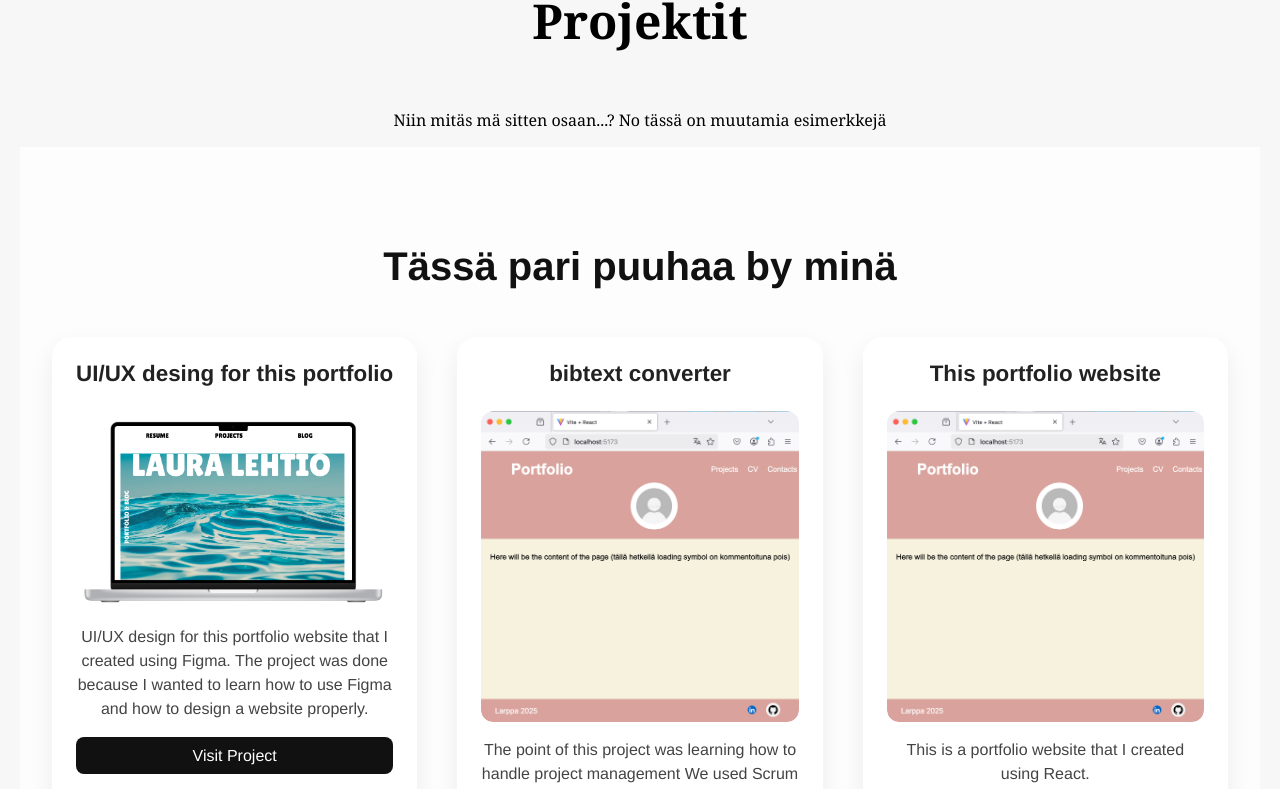
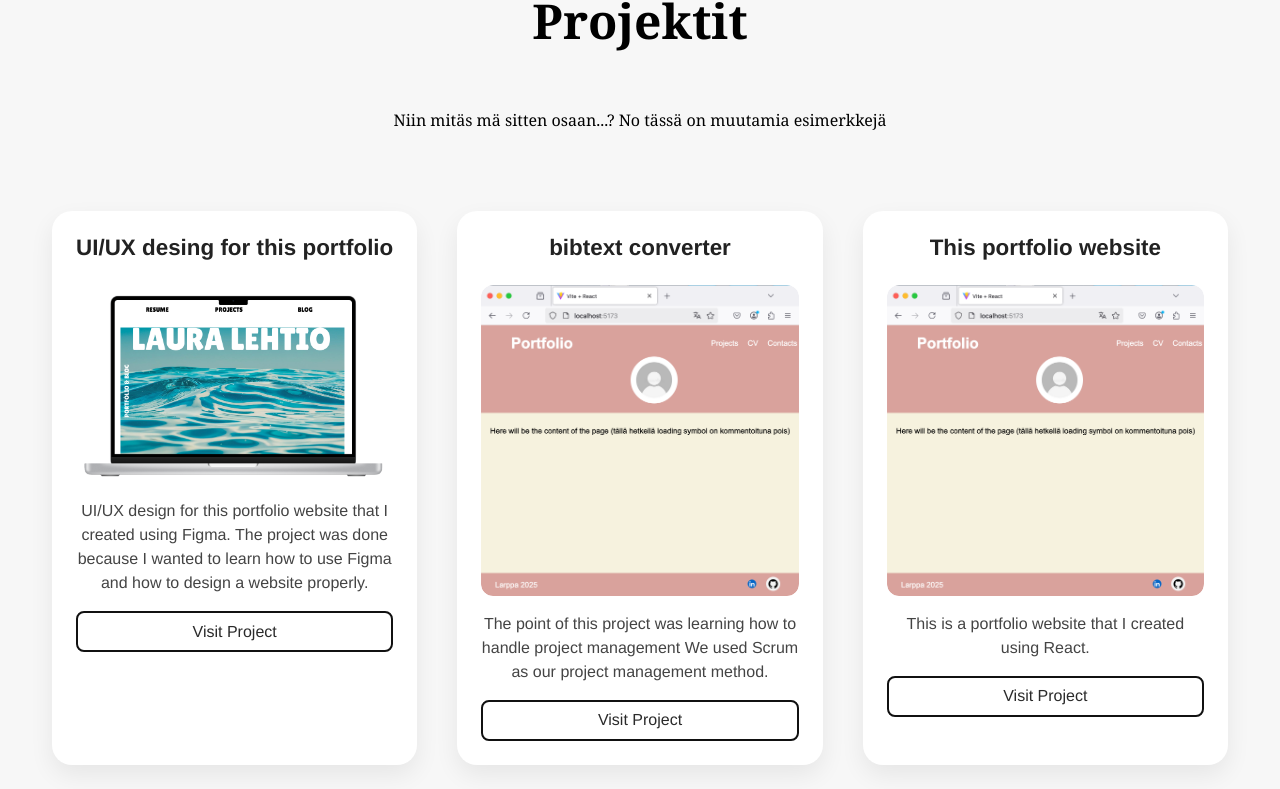
Before and after one commit to lehtio/portfolio, a React (Vite) app in the folder portfolio/: page / in a window 1280 px wide. Shown: the part 1398-2187 px from the top of the page. Built offline with nearby package versions, Linux system fonts and the light colour scheme.

Commit message:
fixausta

```diff
--- a/portfolio/src/components/Projects.jsx
+++ b/portfolio/src/components/Projects.jsx
@@ -48,7 +48,6 @@ const projects = [
 export default function Projects() {
   return (
     <div className="project-main-card">
-      <h2 className="title"> Tässä pari puuhaa by minä</h2>
       <div className="project-cards">
         {projects.map((project, index) => (
           <div key={index} className="project-card">
--- a/portfolio/src/pages/Home.jsx
+++ b/portfolio/src/pages/Home.jsx
@@ -8,7 +8,7 @@ import githubIcon from "../images/github.png";
 export default function Home() {
   return (
     <div className="homepage">
-      {/* Navigointi */}
+      {/* Navigointi osien välillä */}
       <nav className="navbar">
         <ul>
           <li><a href="#about">Kuka?</a></li>
--- a/portfolio/src/styles/HomePage.css
+++ b/portfolio/src/styles/HomePage.css
@@ -83,6 +83,8 @@ html {
   margin-top: 20px;
   text-align: center; /* Center text horizontally */
 }
+
+
 .project-section,
 .contact-container {
   display: flex;
--- a/portfolio/src/styles/Projects.css
+++ b/portfolio/src/styles/Projects.css
@@ -1,18 +1,13 @@
 .project-main-card {
   padding: 4rem 2rem;
-  background-color: #fdfdfd;
+
   color: #111;
   font-family: 'Helvetica Neue', sans-serif;
   max-width: 1200px;
   margin: 0 auto;
 }
 
-.title {
-  font-size: 2.5rem;
-  font-weight: 700;
-  margin-bottom: 3rem;
-  text-align: center;
-}
+
 
 .project-cards {
   display: grid;
@@ -21,7 +16,7 @@
 }
 
 .project-card {
-  background-color: #fff;
+  background-color: #ffffff;
   border-radius: 20px;
   box-shadow: 0 10px 25px rgba(0, 0, 0, 0.07);
   transition: transform 0.3s ease, box-shadow 0.3s ease;
@@ -69,12 +64,7 @@
   transform: scale(1.02);
 }
 
-.project-card-category {
-  font-size: 0.9rem;
-  font-weight: 500;
-  color: #777;
-  text-transform: uppercase;
-}
+
 
 .project-card-description {
   font-size: 1rem;
@@ -86,16 +76,17 @@
 .project-button {
   display: inline-block;
   padding: 0.6rem 1.2rem;
-  background-color: #111;
-  color: #fff;
+  background-color: #ffffff;
+  color: #2a2a2a;
   text-decoration: none;
+  border:#111 solid 2px;
   border-radius: 8px;
   font-weight: 500;
   transition: background-color 0.3s ease;
-  margin-top: auto; /* tämä työntää napin alas */
   align-self: flex-center; /* voit säätää myös center tai stretch */
 }
 
 .project-button:hover {
-  background-color: #777676;
+  background-color: #363636;
+  color: #fff;
 }
```
